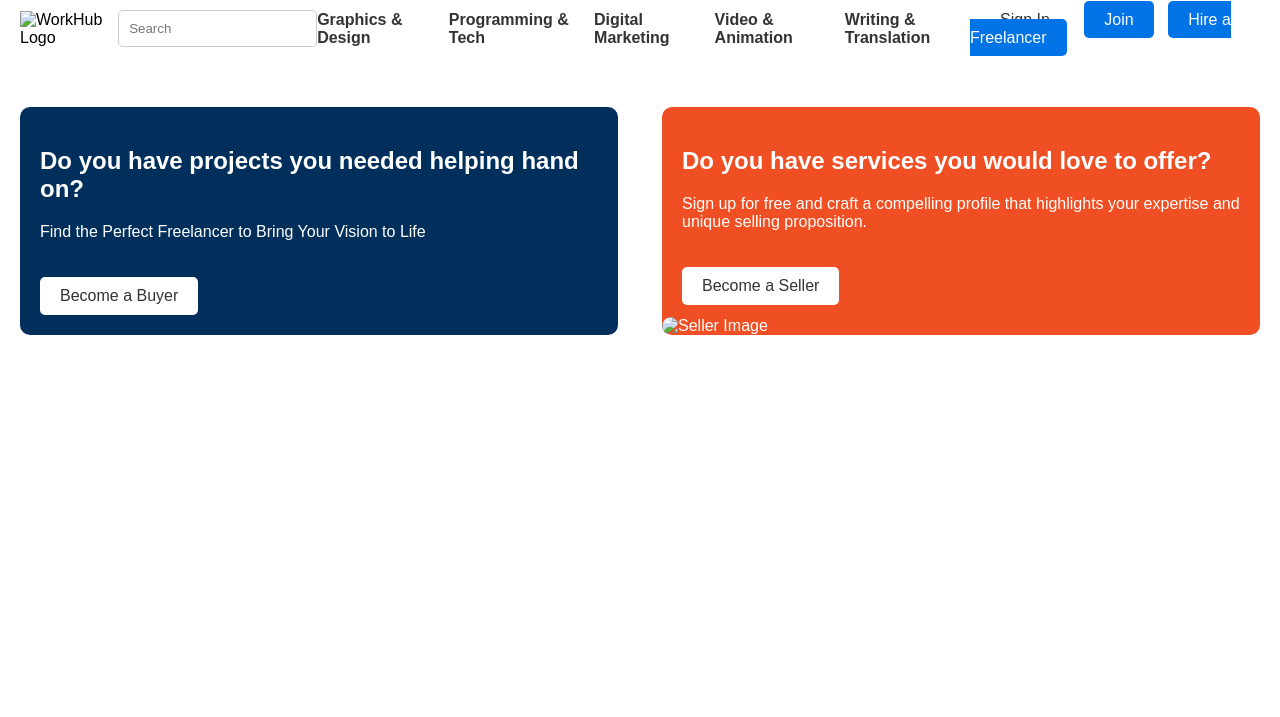
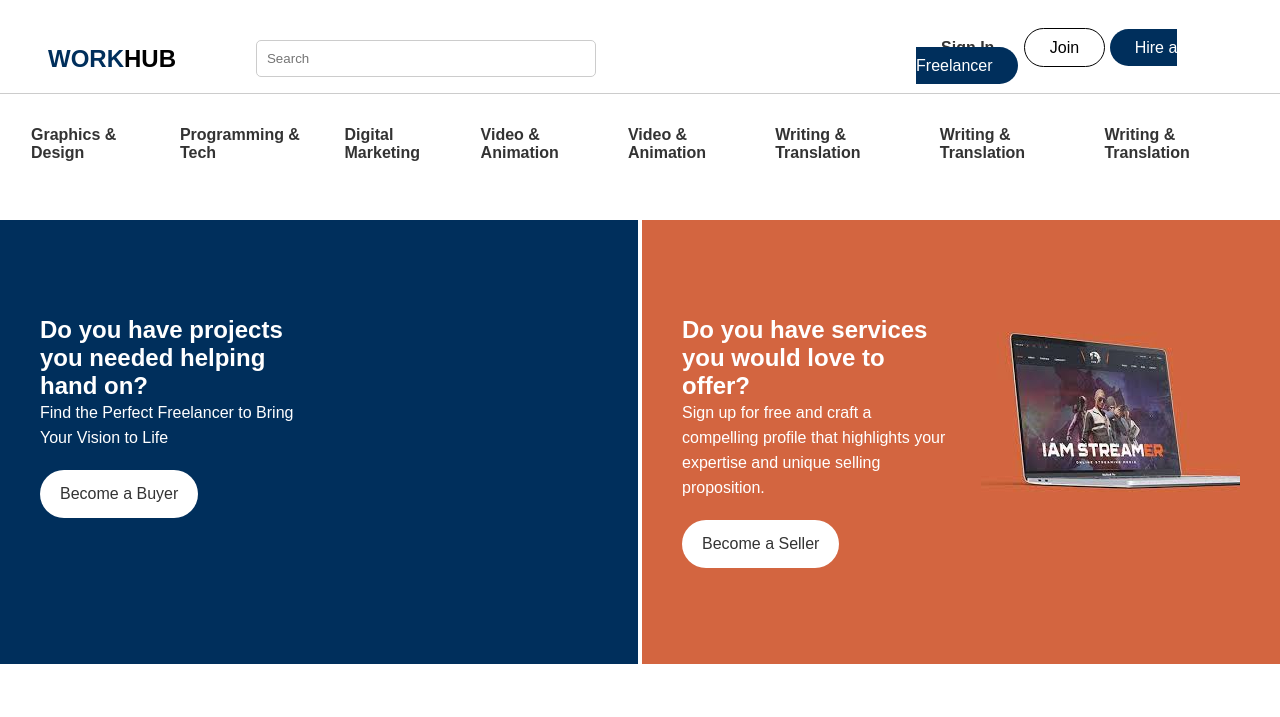
Before and after one commit to vi58-coder/Work-hub, a plain HTML site: page index.html in a window 1280 px wide. Drawn offline with Linux system fonts and the light colour scheme.

Commit message:
build all

```diff
--- a/css/style.css
+++ b/css/style.css
@@ -1,3 +1,9 @@
+*{
+    padding: 0;
+    margin: 0;
+    box-sizing: border-box;
+}
+
 body {
     font-family: Arial, sans-serif;
     margin: 0;
@@ -5,30 +11,55 @@ body {
     box-sizing: border-box;
 }
 
-header {
+.header__wrapper {
     display: flex;
+    align-items: center;
     justify-content: space-between;
-    align-items: center;
-    padding: 10px 20px;
+    padding: 1.5rem 3rem 1rem 3rem;
     background-color: #fff;
+    border-bottom: 1px solid #ccc;
+}
+
+.logo h2{
+    text-transform: uppercase;
+    padding-top: 1.3rem;
+}
+
+.logo span{
+    color: #002F5C;
+}
+
+.wrapper__1{
+    display: flex;
 }
 
 .logo img {
     width: 100px;
 }
 
+.search-bar{
+    padding-left: 5rem;
+    padding-top: 1rem;
+}
+
 .search-bar input {
-    padding: 10px;
+    padding: 10px 15rem 10px 10px;
+    width: 100%;
     border: 1px solid #ccc;
     border-radius: 5px;
 }
 
-nav ul {
+.first__nav{
     list-style: none;
     display: flex;
+    justify-content: space-between;
     gap: 20px;
     margin: 0;
-    padding: 0;
+    padding: 2rem 15px 8px 15px;
+}
+
+.bottom__nav{
+    padding: 0px 1rem;
 }
 
 nav a {
@@ -37,32 +68,45 @@ nav a {
     font-weight: bold;
 }
 
+.auth-buttons{
+    justify-self: flex-end;
+    padding-left: 20rem;
+    padding-top: .8rem;
+}
+
 .auth-buttons a {
     text-decoration: none;
-    margin-left: 10px;
-    padding: 10px 20px;
-    border-radius: 5px;
+    /*margin-left: 10px;*/
+    padding: 10px 25px;
+    border-radius: 20px;
 }
 
 .sign-in {
     color: #333;
+    font-weight: 600;
 }
 
-.join, .hire {
-    background-color: #0073e6;
+.hire {
+    background-color: #002F5C;
     color: #fff;
 }
 
-main {
+
+.join{
+    border: 1px solid black;
+    color: black;
+}
+
+
+.main__container {
     display: flex;
-    justify-content: space-between;
-    padding: 50px 20px;
+    gap: 4px;
+    padding: 50px 0px;
 }
 
 section {
-    width: 45%;
+    width: 50%;
     padding: 20px;
-    border-radius: 10px;
 }
 
 .buyer {
@@ -71,25 +115,33 @@ section {
 }
 
 .seller {
-    background-color: #F04E23;
+    display: flex;
+    gap: 2rem;
+    background-color: #D36540;
     color: #fff;
     position: relative;
 }
 
-.seller img {
-    width: 100%;
-    position: absolute;
-    bottom: 0;
-    right: 0;
-    border-radius: 10px;
+.together__1{
+    padding: 6rem 2.5rem;
 }
+
+
 
 .btn {
     display: inline-block;
     margin-top: 20px;
-    padding: 10px 20px;
+    padding: 15px 20px;
     background-color: #fff;
     color: #333;
-    border-radius: 5px;
+    border-radius: 30px;
     text-decoration: none;
 }
+
+.right__cont{
+    max-width: 50%;
+}
+
+.container__para{
+    line-height: 25px;
+}
--- a/index.html
+++ b/index.html
@@ -9,39 +9,61 @@
 </head>
 <body>
    <header>
+            <div class="header__wrapper">
+                <div class="wrapper__1">
                     <div class="logo">
-            <img src="path_to_logo.png" alt="WorkHub Logo">
+                        <h2><span>work</span>hub</h2>
                     </div>
                     <div class="search-bar">
                         <input type="text" placeholder="Search">
                     </div>
-        <nav>
-            <ul>
-                <li><a href="#">Graphics & Design</a></li>
-                <li><a href="#">Programming & Tech</a></li>
-                <li><a href="#">Digital Marketing</a></li>
-                <li><a href="#">Video & Animation</a></li>
-                <li><a href="#">Writing & Translation</a></li>
-            </ul>
-        </nav>
+                </div>
+
                 <div class="auth-buttons">
                     <a href="#" class="sign-in">Sign In</a>
                     <a href="#" class="join">Join</a>
                     <a href="#" class="hire">Hire a Freelancer</a>
                 </div>
+            </div>
     </header>
+
+    <nav class="bottom__nav">
+        <ul class="first__nav">
+            <li><a href="#">Graphics & Design</a></li>
+            <li><a href="#">Programming & Tech</a></li>
+            <li><a href="#">Digital Marketing</a></li>
+            <li><a href="#">Video & Animation</a></li>
+            <li><a href="#">Video & Animation</a></li>
+            <li><a href="#">Writing & Translation</a></li>
+            <li><a href="#">Writing & Translation</a></li>
+            <li><a href="#">Writing & Translation</a></li>
+        </ul>
+    </nav>
+
     <main>
-        <section class="buyer">
-            <h2>Do you have projects you needed helping hand on?</h2>
-            <p>Find the Perfect Freelancer to Bring Your Vision to Life</p>
+       <div class="main__container">
+            <section class="buyer together__1">
+                <div class="right__cont">
+                    <h2 class="container__header">Do you have projects you needed helping hand on?</h2>
+                    <p class="container__para">Find the Perfect Freelancer to Bring Your Vision to Life</p>
                     <a href="#" class="btn">Become a Buyer</a>
+                </div>
+
             </section>
-        <section class="seller">
-            <h2>Do you have services you would love to offer?</h2>
-            <p>Sign up for free and craft a compelling profile that highlights your expertise and unique selling proposition.</p>
+            <section class="seller together__1">
+                <div class="right__cont">
+                    <h2 class="container__header">Do you have services you would love to offer?</h2>
+                    <p class="container__para">Sign up for free and craft a compelling profile that highlights your expertise and unique selling proposition.</p>
                     <a href="#" class="btn">Become a Seller</a>
-            <img src="path_to_image.png" alt="Seller Image">
+                </div>
+                <div class="left__cont">
+                    <img src="images/laptop.jpeg" alt="Seller Image" class="lapi">
+                </div>
             </section>
+       </div>
     </main>
+
+
+    <script src="js/script.js"></script>
 </body>
 </html>
--- /dev/null
+++ b/js/script.js
@@ -0,0 +1,17 @@
+let currentSlide = 0;
+
+function moveCarousel(direction) {
+    const track = document.querySelector('.carousel-track');
+    const slides = Array.from(track.children);
+    const slideWidth = slides[0].getBoundingClientRect().width;
+
+    currentSlide += direction;
+
+    if (currentSlide < 0) {
+        currentSlide = slides.length - 1;
+    } else if (currentSlide >= slides.length) {
+        currentSlide = 0;
+    }
+
+    track.style.transform = 'translateX(-' + (slideWidth * currentSlide) + 'px)';
+}
```
Also changed, not shown: images/laptop.jpeg (renamed from images/images.jpeg). Lines whose indentation alone changed are shown as unchanged.
